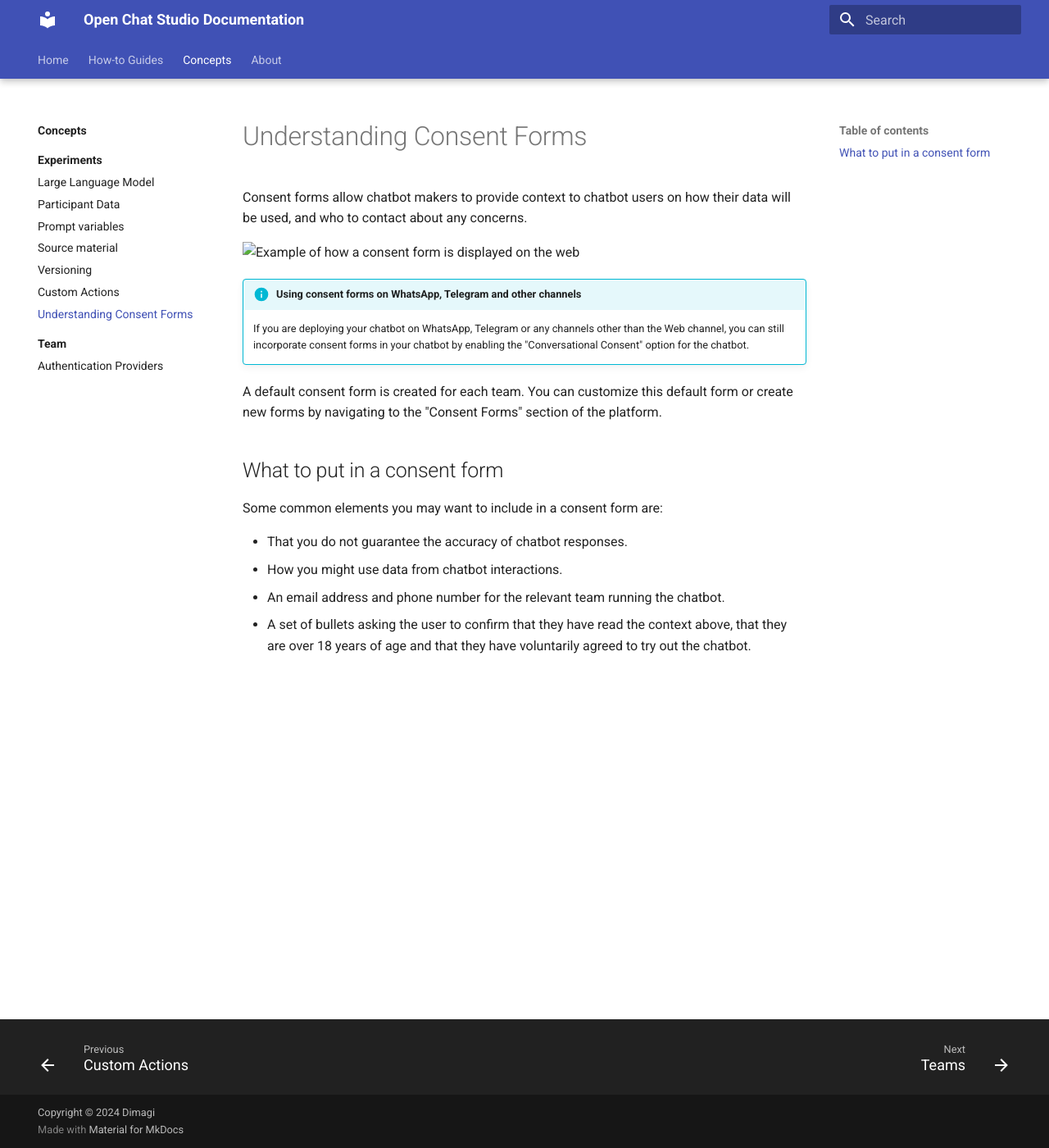
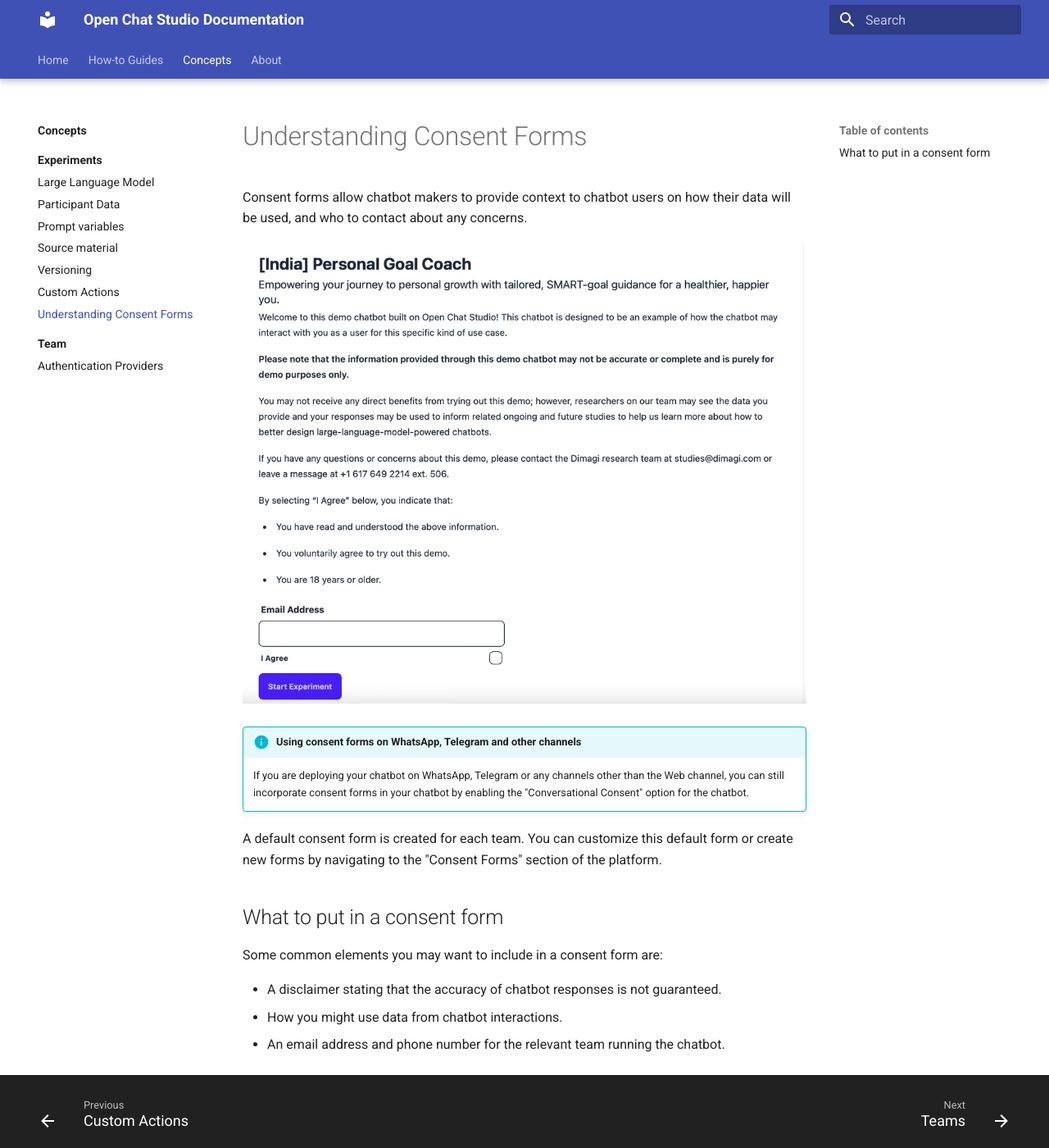
Before and after one commit to dimagi/open-chat-studio-docs, an MkDocs documentation site: the page built from docs/concepts/consent.md, in a window 1280 px wide and 1400 px high. Shown: the whole window at 82% size. Built offline with MkDocs 1.6.1 and Material for MkDocs 9.7.7, drawn with Linux system fonts in a browser that asks for light colours.

Commit message:
update what to put list + add missing image

```diff
--- a/docs/concepts/consent.md
+++ b/docs/concepts/consent.md
@@ -14,7 +14,6 @@
 
 Some common elements you may want to include in a consent form are:
 
-* That you do not guarantee the accuracy of chatbot responses.
+* A disclaimer stating that the accuracy of chatbot responses is not guaranteed.
 * How you might use data from chatbot interactions.
 * An email address and phone number for the relevant team running the chatbot.
-* A set of bullets asking the user to confirm that they have read the context above, that they are over 18 years of age and that they have voluntarily agreed to try out the chatbot.
```
Also changed, not shown: docs/assets/images/consent_web.webp (added).
